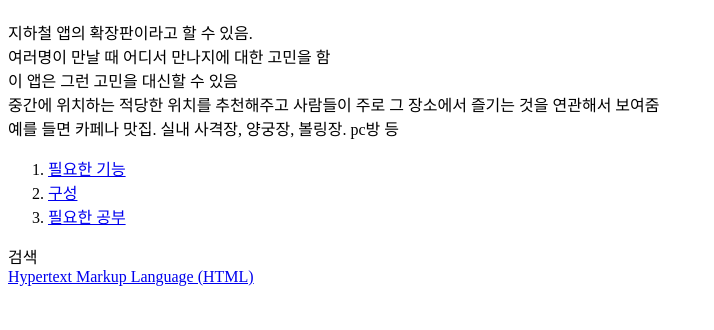
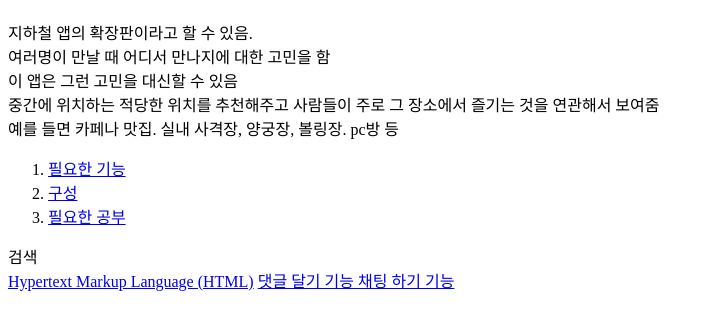
Before and after one commit to rjsfhr/meetup, a plain HTML site: page 3.html in a window 1280 px wide. Shown: the part 60-390 px from the top of the page, without its empty margins (0-714 px from the left). Drawn offline with Linux system fonts and the light colour scheme.

Commit message:
Update 3.html

```diff
--- a/3.html
+++ b/3.html
@@ -6,8 +6,7 @@
 </head>
 
 <body>
-<h1><a href="index.html">
-<strong><u>Meet up</u> app</a></strong></h1>
+<h1><a href="index.html"><strong><u>Meet up</u> app</a></strong></h1>
 
 <p>지하철 앱의 확장판이라고 할 수 있음.<br>
 여러명이 만날 때 어디서 만나지에 대한 고민을 함<br>
@@ -21,7 +20,9 @@
 	<li><a href="3.html">필요한 공부</a></li>
 </ol>
 <p>검색<br>
-<a href="https://www.w3.org/TR/html5/" target="_blank" title="html5 specification">Hypertext Markup Language (HTML)</a>
+	<a href="https://www.w3.org/TR/html5/" target="_blank" title="html5 specification">Hypertext Markup Language (HTML)</a>
+	<a href="https://opentutorials.org/course/3084/18594">댓글 달기 기능 </a>
+	<a href="https://opentutorials.org/course/3084/18597">채팅 하기 기능 </a>
 </p>
 </body>
 </html>
```
